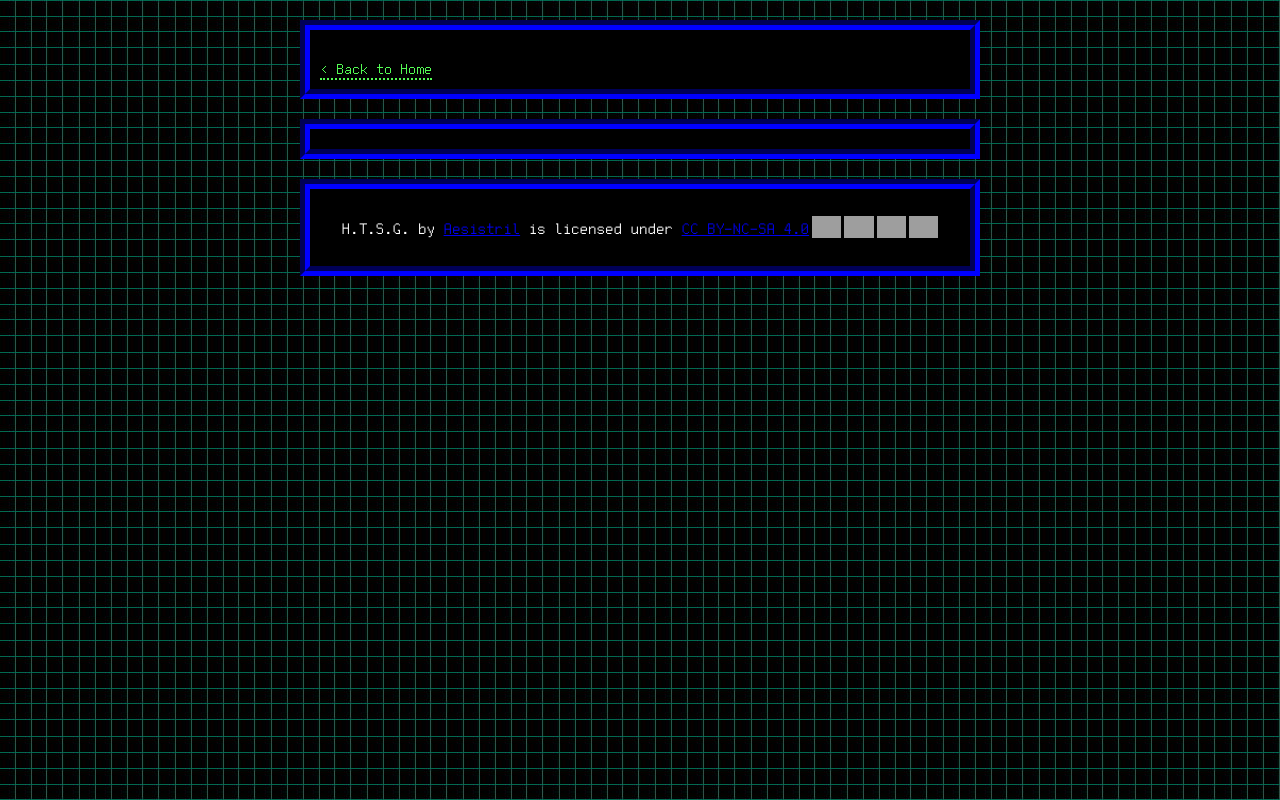
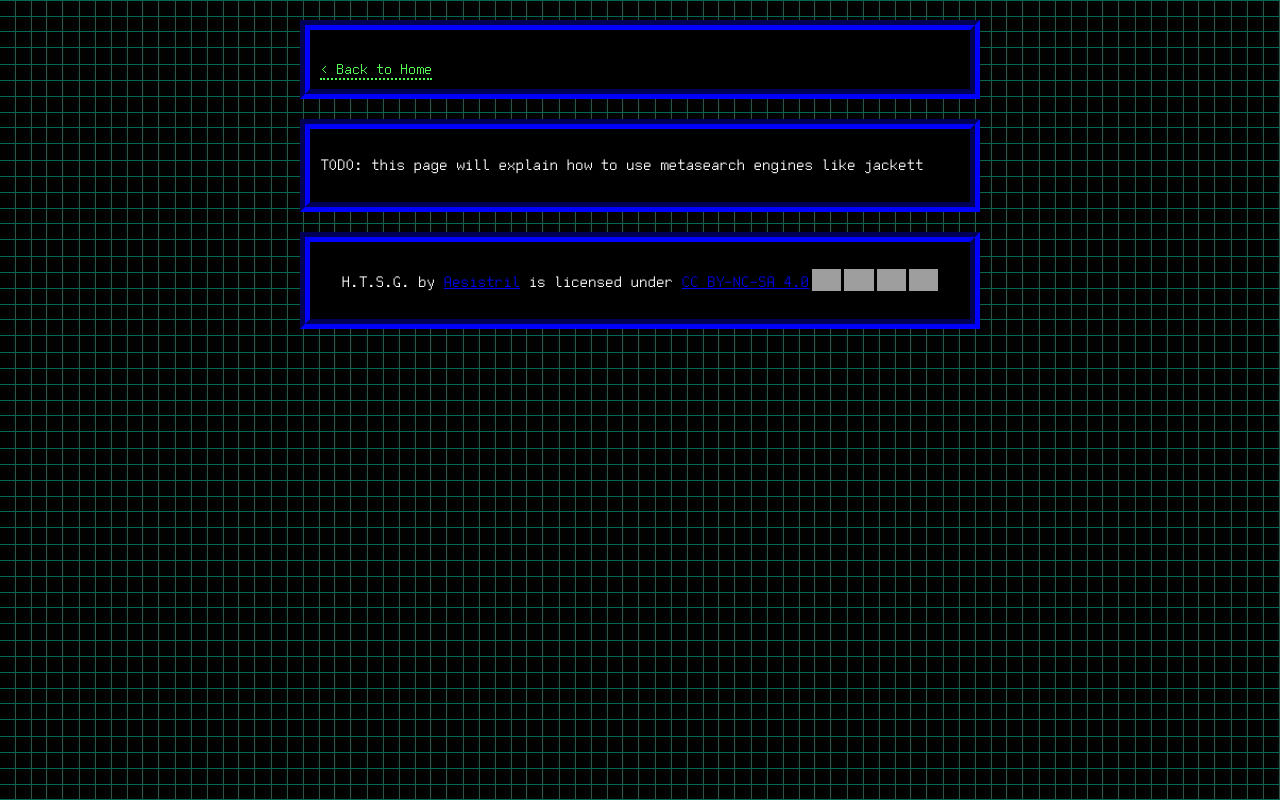
Before and after one commit to coolcat1711/ensh-survival-guide, a plain HTML site: page src/tutorials/torrenting/metasearch.html in a window 1280 px wide. Drawn offline with Linux system fonts and the light colour scheme; grey boxes are pictures that could not be loaded.

Commit message:
add todo notice

```diff
--- a/src/tutorials/torrenting/metasearch.html
+++ b/src/tutorials/torrenting/metasearch.html
@@ -14,7 +14,10 @@
     </div>
 
     <div class="toplevel-container">
-
+        <p>
+            TODO: this page will explain how to use metasearch
+            engines like jackett
+        </p>
     </div>
 
     <div class="toplevel-container" style="justify-content: center; display: flex;">
```
